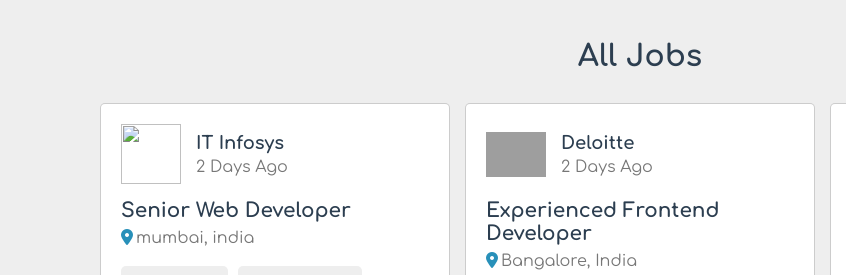
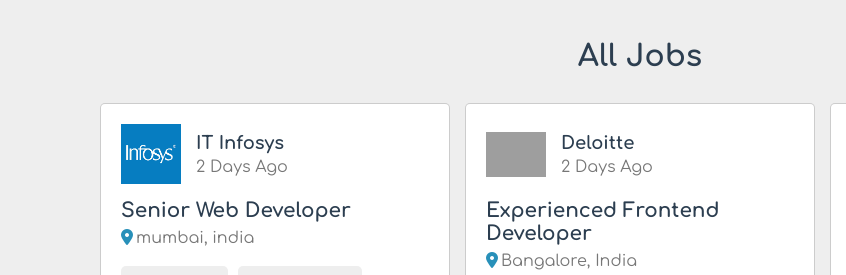
Before and after one commit to tushar-karn/frontend, a website: page jobs.html in a window 1280 px wide. Shown: the part 427-702 px from the top of the page, 0-846 px from the left. Drawn offline with Linux system fonts and the light colour scheme; the site is published under a folder, as on GitHub Pages, so addresses that start at the root find nothing; grey boxes are pictures that could not be loaded.

Commit message:
modified

```diff
--- a/jobs.html
+++ b/jobs.html
@@ -136,7 +136,7 @@
         <div class="box-container">
             <div class="box">
                 <div class="company">
-                    <img src="/images/infosys.png" alt="">
+                    <img src="./images/infosys.png" alt="">
                     <div>
                         <h3>IT Infosys</h3>
                         <p> 2 Days Ago</p>
```
